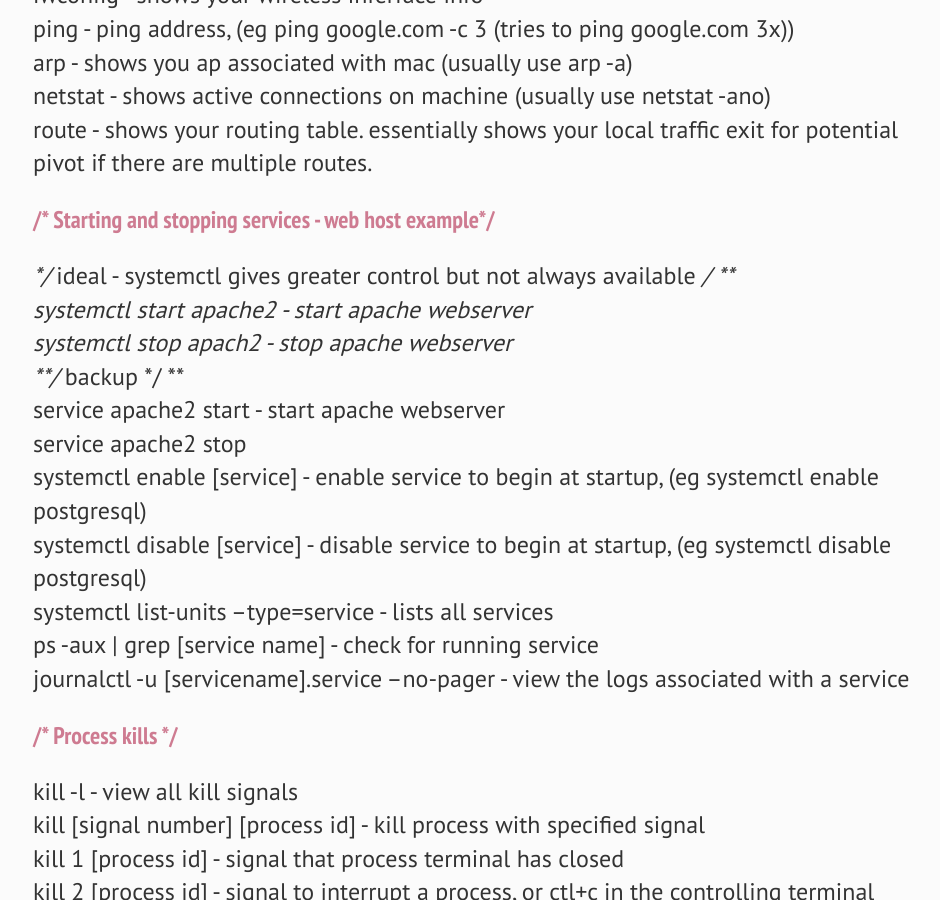
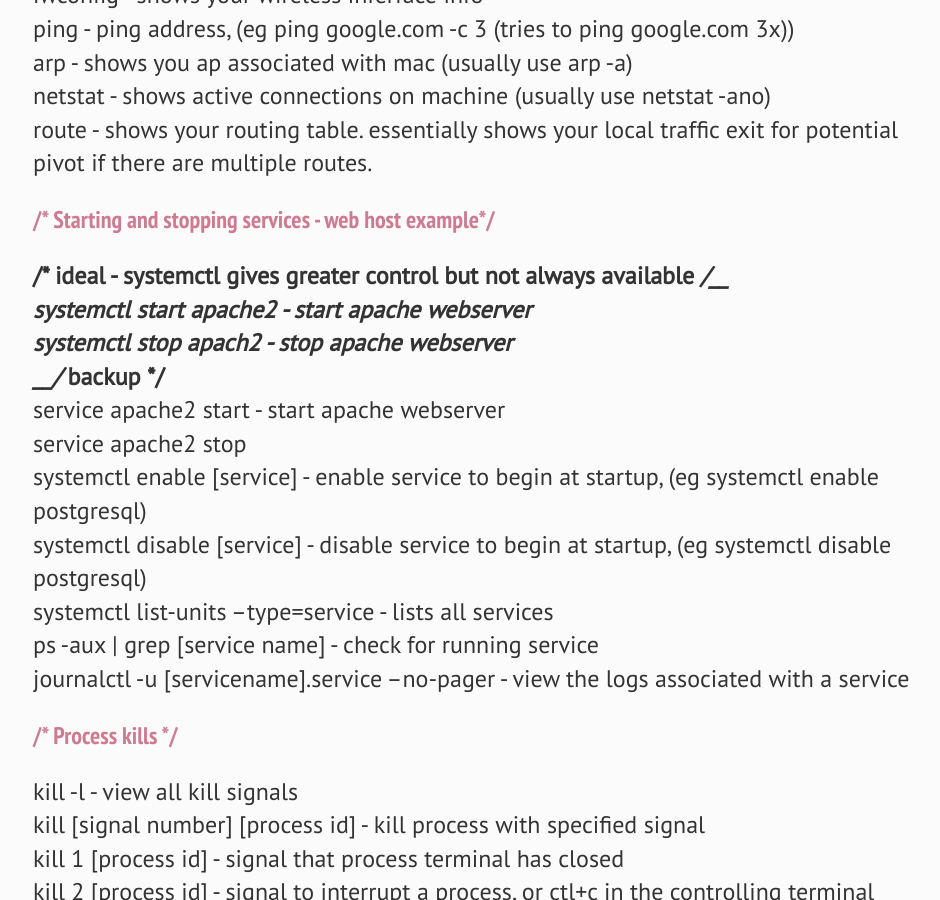
Before and after one commit to mmssr/mmssr.github.io, a Jekyll site: the page built from _posts/2021-02-04-Linux Command Line Cheatsheet.md, in a window 1280 px wide and 900 px high, scrolled down 1889 px. Shown: the whole window, without its empty margins (159-1099 px from the left). Built offline with Jekyll 4.4.1, drawn with Linux system fonts in a browser that asks for light colours.

```diff
--- a/_posts/2021-02-04-Linux Command Line Cheatsheet.md
+++ b/_posts/2021-02-04-Linux Command Line Cheatsheet.md
@@ -55,10 +55,10 @@ route - shows your routing table. essentially shows your local traffic exit for
 
 
 <h2>/* Starting and stopping services - web host example*/</h2>
-**/* ideal - systemctl gives greater control but not always available */ **
+__/* ideal - systemctl gives greater control but not always available */__
 systemctl start apache2 - start apache webserver
 systemctl stop apach2 - stop apache webserver
-**/* backup */ **
+__/* backup */__
 service apache2 start - start apache webserver
 service apache2 stop
 systemctl enable [service] - enable service to begin at startup, (eg systemctl enable postgresql)
```
